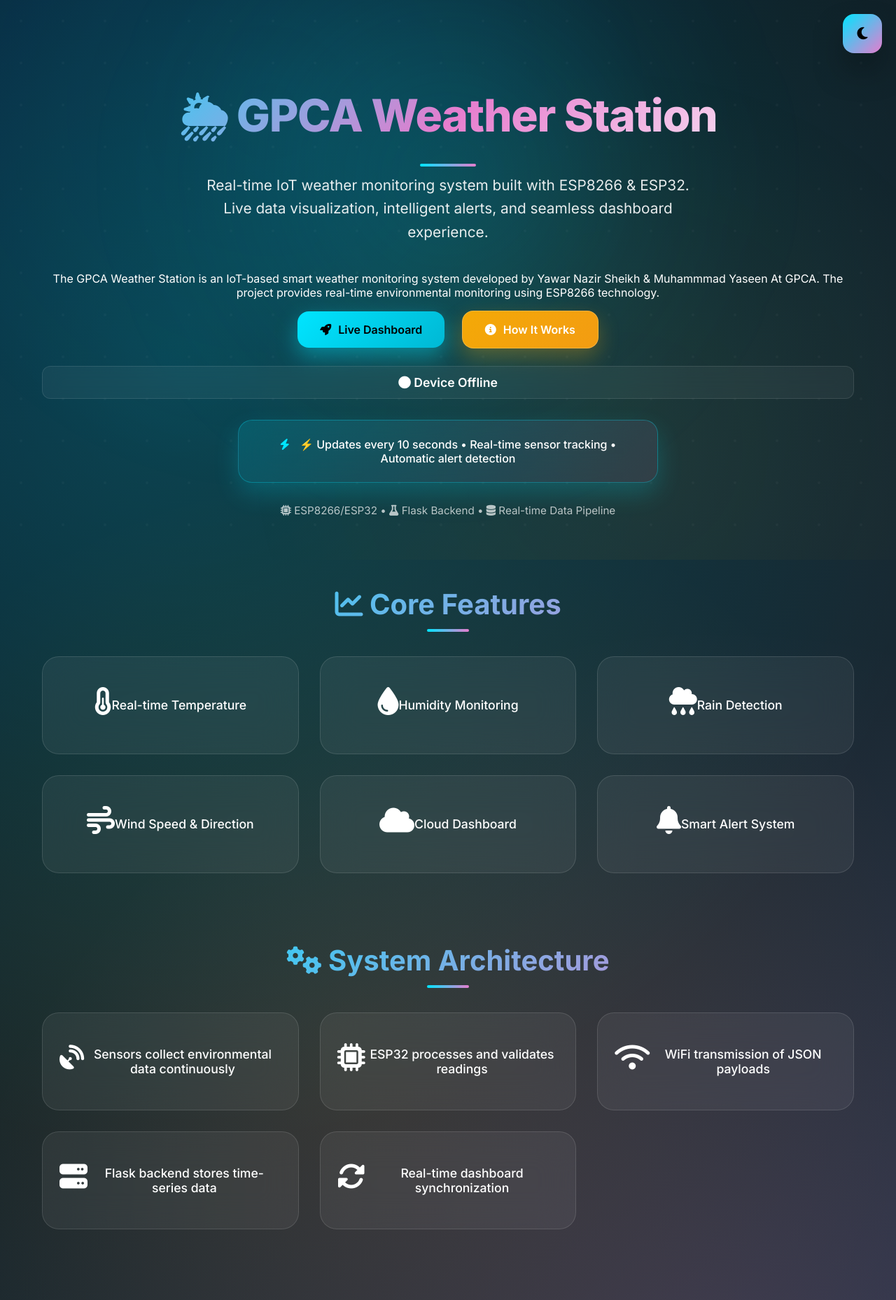
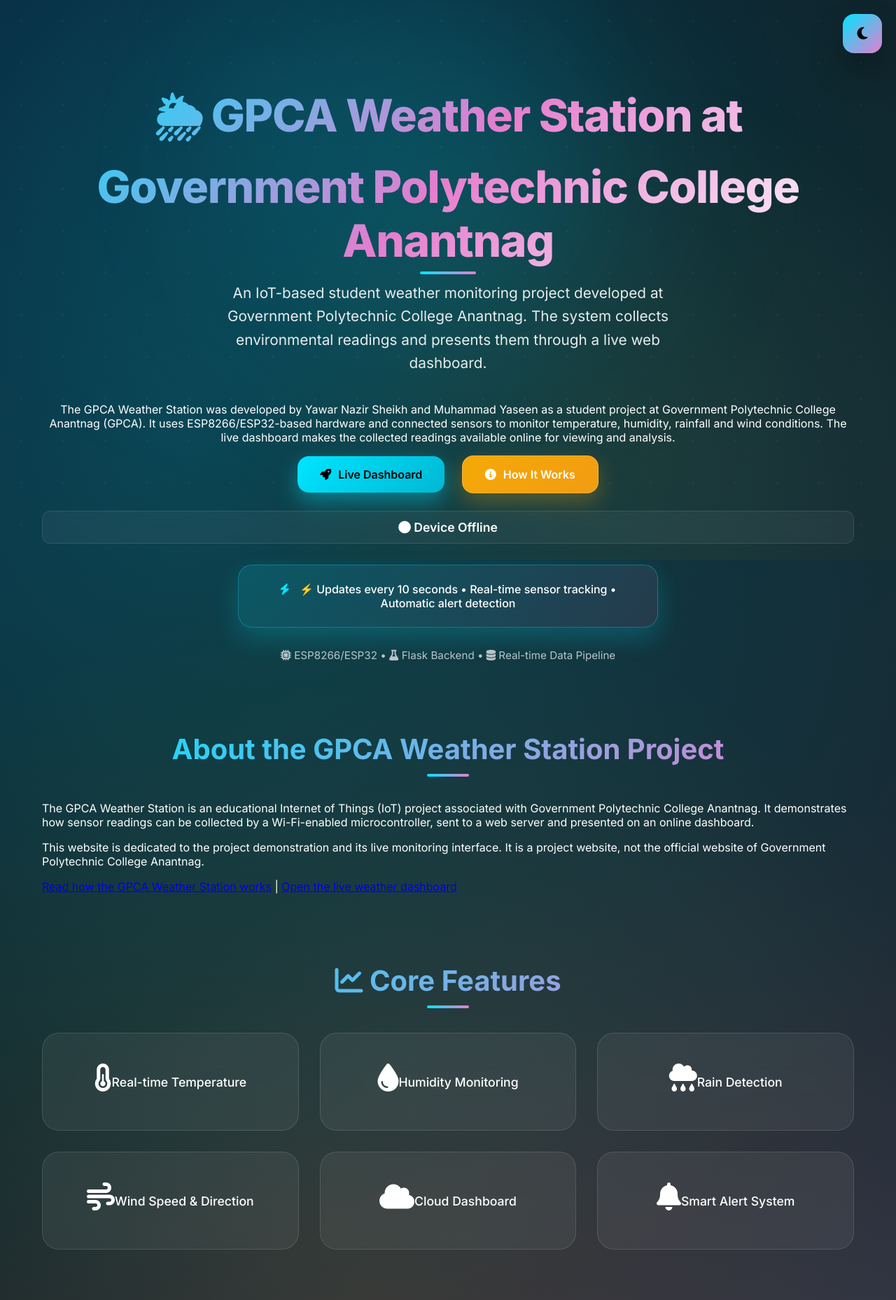
Before and after one commit to yawar2756/iot-weather-station, a Flask app: page / in a window 1280 px wide. Shown: the top 1858 px of the page at 70% size. Run offline with Flask 3, Linux system fonts and the light colour scheme; data that the repository does not hold is empty; some libraries are stand-ins or nearby versions.

Commit message:
Enhance SEO and project description in index.html
Updated meta tags for better SEO and added project context in the hero section.

```diff
--- a/templates/index.html
+++ b/templates/index.html
@@ -3,20 +3,69 @@
 
 <head>
 <meta charset="UTF-8">
-<meta name="google-site-verification" content="hb_Tm8kqIXezu-En_XTMMO_Tp1iF0KfYlJ1Wjd_Pl7g" />
-<meta name="msvalidate.01" content="7D9BC774D4930195EBF384A091FB3E9F" />
-
 <meta name="viewport" content="width=device-width, initial-scale=1.0">
 
 <title>GPCA Weather Station | Government Polytechnic College Anantnag</title>
+<meta name="description" content="Explore the GPCA IoT Weather Station, a student project developed at Government Polytechnic College Anantnag. View live temperature, humidity, rainfall and wind monitoring.">
+<meta name="keywords" content="Government Polytechnic College Anantnag, Govt Polytechnic College Anantnag, GPCA, GPCA Weather Station, GPCA IoT Project, Anantnag weather station, IoT weather monitoring project">
+<meta name="robots" content="index, follow, max-image-preview:large">
+<link rel="canonical" href="https://gpca-weather-station.onrender.com/">
 <link rel="icon" type="image/png" href="/static/favicon.png">
-<meta name="description" content="GPCA Weather Station is a real-time IoT weather monitoring project developed By Yawar Nazir Sheikh & Muhammad Yaseen at Government Polytechnic College Anantnag using ESP8266.">
-<meta name="keywords" content="GPCA Weather Station, Government Polytechnic College Anantnag, Govt Polytechnic College project, GPCA IoT project,ESP8266 weather station">
-<meta name="robots" content="index, follow">
-<link rel="canonical" href="https://gpca-weather-station.onrender.com/">
+
+<meta property="og:type" content="website">
+<meta property="og:site_name" content="GPCA Weather Station">
+<meta property="og:title" content="GPCA Weather Station | Government Polytechnic College Anantnag">
+<meta property="og:description" content="A student-developed IoT weather monitoring project at Government Polytechnic College Anantnag, with a live dashboard for environmental readings.">
+<meta property="og:url" content="https://gpca-weather-station.onrender.com/">
+<meta property="og:image" content="https://gpca-weather-station.onrender.com/static/favicon.png">
+
+<meta name="twitter:card" content="summary">
+<meta name="twitter:title" content="GPCA Weather Station | Government Polytechnic College Anantnag">
+<meta name="twitter:description" content="Explore the IoT weather monitoring project developed at Government Polytechnic College Anantnag.">
+
+<meta name="google-site-verification" content="hb_Tm8kqIXezu-En_XTMMO_Tp1iF0KfYlJ1Wjd_Pl7g">
+<meta name="msvalidate.01" content="7D9BC774D4930195EBF384A091FB3E9F">
+
+<script type="application/ld+json">
+{
+  "@context": "https://schema.org",
+  "@graph": [
+    {
+      "@type": "WebSite",
+      "@id": "https://gpca-weather-station.onrender.com/#website",
+      "url": "https://gpca-weather-station.onrender.com/",
+      "name": "GPCA Weather Station",
+      "description": "IoT-based weather monitoring student project developed at Government Polytechnic College Anantnag.",
+      "inLanguage": "en"
+    },
+    {
+      "@type": "WebPage",
+      "@id": "https://gpca-weather-station.onrender.com/#webpage",
+      "url": "https://gpca-weather-station.onrender.com/",
+      "name": "GPCA Weather Station | Government Polytechnic College Anantnag",
+      "description": "Information about the GPCA IoT Weather Station student project and access to its live weather dashboard.",
+      "isPartOf": { "@id": "https://gpca-weather-station.onrender.com/#website" },
+      "about": { "@id": "https://gpca-weather-station.onrender.com/#project" },
+      "inLanguage": "en"
+    },
+    {
+      "@type": "CreativeWork",
+      "@id": "https://gpca-weather-station.onrender.com/#project",
+      "name": "GPCA IoT Weather Station",
+      "description": "A student-developed IoT project for monitoring environmental conditions and displaying readings through a web dashboard.",
+      "creator": [
+        { "@type": "Person", "name": "Yawar Nazir Sheikh" },
+        { "@type": "Person", "name": "Muhammad Yaseen" }
+      ],
+      "educationalUse": "Student project",
+      "about": ["Internet of Things", "Weather monitoring", "Environmental monitoring"]
+    }
+  ]
+}
+</script>
+
 <link href="https://fonts.googleapis.com/css2?family=Inter:wght@300;400;500;600;700;800&display=swap" rel="stylesheet">
 <link rel="stylesheet" href="https://cdnjs.cloudflare.com/ajax/libs/font-awesome/6.4.0/css/all.min.css">
-
 <style>
 :root {
   --primary: #00e5ff;
@@ -464,13 +513,18 @@ body::after {
 
   <!-- Hero Section -->
   <section class="hero fade">
-    <h1>🌦 GPCA Weather Station</h1>
+    <h1>🌦 GPCA Weather Station at Government Polytechnic College Anantnag</h1>
     <p class="sub">
-      Real-time IoT weather monitoring system built with ESP8266 & ESP32.
-      Live data visualization, intelligent alerts, and seamless dashboard experience.
+      An IoT-based student weather monitoring project developed at Government Polytechnic College Anantnag.
+      The system collects environmental readings and presents them through a live web dashboard.
     </p>
-    <p>The GPCA Weather Station is an IoT-based smart weather monitoring system developed by Yawar Nazir Sheikh & Muhammmad Yaseen At GPCA. The project provides real-time environmental monitoring using ESP8266 technology.
-</p>
+    <p>
+      The GPCA Weather Station was developed by Yawar Nazir Sheikh and Muhammad Yaseen
+      as a student project at Government Polytechnic College Anantnag (GPCA).
+      It uses ESP8266/ESP32-based hardware and connected sensors to monitor
+      temperature, humidity, rainfall and wind conditions. The live dashboard
+      makes the collected readings available online for viewing and analysis.
+    </p>
 
     <div>
       <a href="/dashboard" class="btn primary">
@@ -496,6 +550,26 @@ body::after {
     <p style="margin-top: 25px; opacity: 0.7; font-size: 0.95rem;">
       <i class="fas fa-microchip"></i> ESP8266/ESP32 • <i class="fas fa-flask"></i> Flask Backend •
       <i class="fas fa-database"></i> Real-time Data Pipeline
+    </p>
+  </section>
+
+  <!-- Project and Institution Context -->
+  <section class="section fade">
+    <h2>About the GPCA Weather Station Project</h2>
+    <p>
+      The GPCA Weather Station is an educational Internet of Things (IoT) project
+      associated with Government Polytechnic College Anantnag. It demonstrates
+      how sensor readings can be collected by a Wi-Fi-enabled microcontroller,
+      sent to a web server and presented on an online dashboard.
+    </p>
+    <p>
+      This website is dedicated to the project demonstration and its live
+      monitoring interface. It is a project website, not the official website
+      of Government Polytechnic College Anantnag.
+    </p>
+    <p>
+      <a href="/about">Read how the GPCA Weather Station works</a> |
+      <a href="/dashboard">Open the live weather dashboard</a>
     </p>
   </section>
 
```
